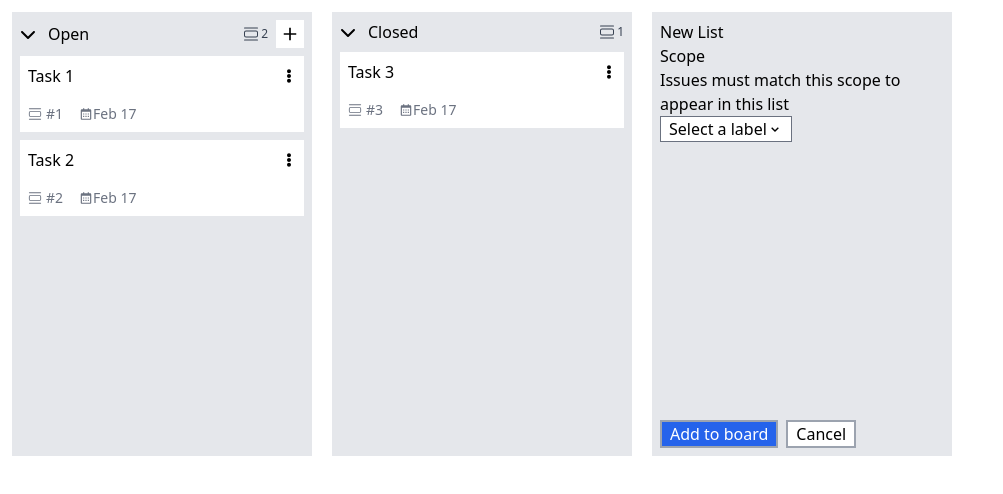
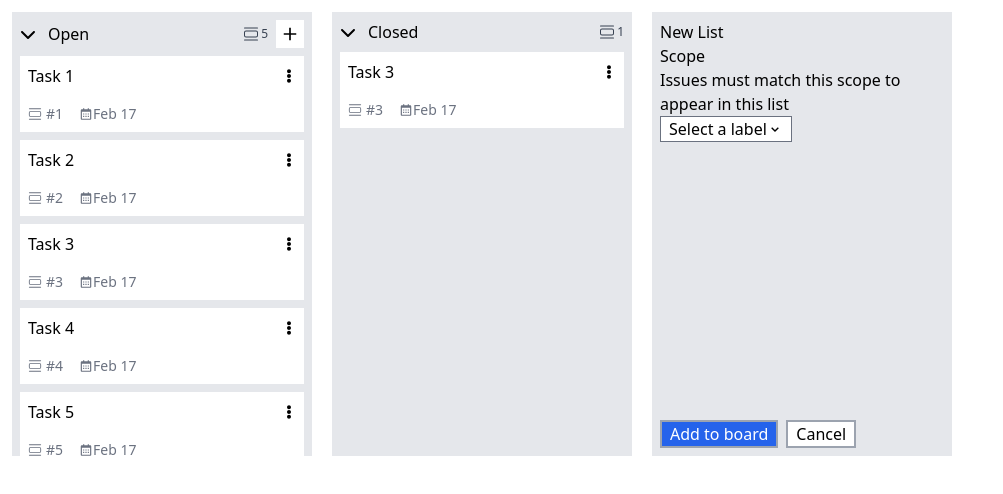
Before and after one commit to hibamroum/react-kanbanboard, a React (Vite) app: page / in a window 1280 px wide. Both pictures are taken after a click on the button "+ New list". Shown: the top 494 px of the page, without its empty margins (0-1003 px from the left). Built offline with nearby package versions, Linux system fonts and the light colour scheme.

Commit message:
implemented infinite scroll feature

```diff
--- a/data/columns.json
+++ b/data/columns.json
@@ -21,6 +21,70 @@
                     "task_category": "Feature",
                     "task_number": 2,
                     "due_date": "Feb 17"
+                },
+                {
+                    "id": "1-3",
+                    "title": "Task 3",
+                    "task_status": "Open",
+                    "task_category": "Feature",
+                    "task_number": 3,
+                    "due_date": "Feb 17"
+                },
+                {
+                    "id": "1-4",
+                    "title": "Task 4",
+                    "task_status": "Open",
+                    "task_category": "Feature",
+                    "task_number": 4,
+                    "due_date": "Feb 17"
+                },
+                {
+                    "id": "1-5",
+                    "title": "Task 5",
+                    "task_status": "Open",
+                    "task_category": "Feature",
+                    "task_number": 5,
+                    "due_date": "Feb 17"
+                },
+                {
+                    "id": "1-6",
+                    "title": "Task 6",
+                    "task_status": "Open",
+                    "task_category": "Feature",
+                    "task_number": 6,
+                    "due_date": "Feb 17"
+                },
+                {
+                    "id": "1-7",
+                    "title": "Task 7",
+                    "task_status": "Open",
+                    "task_category": "Feature",
+                    "task_number": 7,
+                    "due_date": "Feb 17"
+                },
+                {
+                    "id": "1-8",
+                    "title": "Task 8",
+                    "task_status": "Open",
+                    "task_category": "Feature",
+                    "task_number": 2,
+                    "due_date": "Feb 17"
+                },
+                {
+                    "id": "1-9",
+                    "title": "Task 9",
+                    "task_status": "Open",
+                    "task_category": "Feature",
+                    "task_number": 9,
+                    "due_date": "Feb 17"
+                },
+                {
+                    "id": "1-10",
+                    "title": "Task 10",
+                    "task_status": "Open",
+                    "task_category": "Feature",
+                    "task_number": 10,
+                    "due_date": "Feb 17"
                 }
             ]
         },
--- /dev/null
+++ b/data/tasks.json
@@ -0,0 +1,118 @@
+{
+    "totalResults": 14,
+    "tasks":[
+        {
+          "id": "3-1",
+          "title": "Fix login error",
+          "task_category": "bug",
+          "task_number": 101,
+          "due_date": "2025-02-17",
+          "task_status": "open"
+        },
+        {
+          "id": "4-1",
+          "title": "Add dashboard analytics",
+          "task_category": "dashboard",
+          "task_number": 102,
+          "due_date": "2025-02-17",
+          "task_status": "closed"
+        },
+        {
+          "id": "5-1",
+          "title": "Optimize database queries",
+          "task_category": "db",
+          "task_number": 103,
+          "due_date": "2025-02-17",
+          "task_status": "open"
+        },
+        {
+          "id": "7-1",
+          "title": "Implement form validation",
+          "task_category": "form",
+          "task_number": 104,
+          "due_date": "2025-02-17",
+          "task_status": "closed"
+        },
+        {
+          "id": "8-1",
+          "title": "Prepare manager report",
+          "task_category": "manager",
+          "task_number": 105,
+          "due_date": "2025-02-17",
+          "task_status": "open"
+        },
+        {
+          "id": "6-1",
+          "title": "Develop new feature: user profiles",
+          "task_category": "feature",
+          "task_number": 106,
+          "due_date": "2025-02-17",
+          "task_status": "closed"
+        },
+        {
+          "id": "9-1",
+          "title": "UI redesign for homepage",
+          "task_category": "ui",
+          "task_number": 107,
+          "due_date": "2025-02-17",
+          "task_status": "open"
+        },
+        {
+          "id": "3-2",
+          "title": "Resolve signup page 3",
+          "task_category": "bug",
+          "task_number": 108,
+          "due_date": "2025-02-17",
+          "task_status": "closed"
+        },
+        {
+          "id": "4-2",
+          "title": "Add filter option in dashboard",
+          "task_category": "dashboard",
+          "task_number": 109,
+          "due_date": "2025-02-17",
+          "task_status": "open"
+        },
+        {
+          "id": "5-2",
+          "title": "Backup database daily",
+          "task_category": "db",
+          "task_number": 110,
+          "due_date": "2025-02-17",
+          "task_status": "closed"
+        },
+        {
+          "id": "7-2",
+          "title": "Enhance form accessibility",
+          "task_category": "form",
+          "task_number": 111,
+          "due_date": "2025-02-17",
+          "task_status": "open"
+        },
+        {
+          "id": "8-2",
+          "title": "Organize manager's weekly meeting",
+          "task_category": "manager",
+          "task_number": 112,
+          "due_date": "2025-02-17",
+          "task_status": "closed"
+        },
+        {
+          "id": "6-2",
+          "title": "Introduce dark mode feature",
+          "task_category": "feature",
+          "task_number": 113,
+          "due_date": "2025-02-17",
+          "task_status": "open"
+        },
+        {
+          "id": "9-2",
+          "title": "Fix button alignment on UI",
+          "task_category": "ui",
+          "task_number": 114,
+          "due_date": "2025-02-17",
+          "task_status": "closed"
+        }
+      ]
+
+}
--- a/package.json
+++ b/package.json
@@ -14,7 +14,8 @@
     "prop-types": "^15.8.1",
     "react": "^18.3.1",
     "react-dom": "^18.3.1",
-    "react-icons": "^5.4.0"
+    "react-icons": "^5.4.0",
+    "react-infinite-scroll-component": "^6.1.0"
   },
   "devDependencies": {
     "@types/react": "^18.3.3",
--- a/src/components/Column.jsx
+++ b/src/components/Column.jsx
@@ -1,16 +1,35 @@
-import { FaChevronDown, FaGear } from "react-icons/fa6";
+import { FaChevronDown } from "react-icons/fa6";
 import { BsViewList } from "react-icons/bs";
 import { IoMdAdd } from "react-icons/io";
 import TaskCard from "./TaskCard";
 import PropTypes from "prop-types";
 import { useState } from "react";
 import { VscGear } from "react-icons/vsc";
+import InfiniteScroll from "react-infinite-scroll-component";
 
 const Column = (props) => {
   const [tasks, setTasks] = useState(props.tasks);
+  const [visibleTasks, setVisibleTasks] = useState(tasks.slice(0, 5));
+  const [hasMore, setHasMore] = useState(true);
+
+  const fetchMoreTasks = () => {
+    if (visibleTasks.length >= tasks.length) {
+      setHasMore(false);
+      return;
+    }
+    setTimeout(() => {
+      setVisibleTasks((prev) => [
+        ...prev,
+        ...tasks.slice(prev.length, prev.length + 5),
+      ]);
+    }, 1000);
+  };
   return (
     <div className="flex gap-5">
-      <div className="w-70 h-104 bg-gray-200 p-2  overflow-y-auto ">
+      <div
+        id={`col-${props.index}`}
+        className="w-70 h-104 bg-gray-200 p-2  overflow-y-auto "
+      >
         {/* Column Header */}
         <div className=" flex justify-between items-center  ">
           {/* Header Left Section */}
@@ -29,7 +48,7 @@ const Column = (props) => {
           <div className="flex items-center gap-2">
             <div className="flex items-center text-gray-700 gap-0.5">
               <BsViewList />
-              <span className="text-xxs">{props.tasks.length}</span>
+              <span className="text-xxs">{visibleTasks.length}</span>
             </div>
             {props.title !== "Closed" && (
               <div className="flex space-x-1">
@@ -38,8 +57,8 @@ const Column = (props) => {
                   onClick={function handleAddTask() {
                     console.log("Add Task Clicked");
 
-                    setTasks([
-                      ...tasks,
+                    setVisibleTasks([
+                      ...visibleTasks,
                       {
                         id: `${props.id}-${props.tasks.length + 1}`,
                         title: `Task${props.tasks.length + 1}`,
@@ -73,7 +92,17 @@ const Column = (props) => {
           </div>
         </div>
         {/* Column Body */}
-        {tasks.map((task) => {
+
+        <div>
+          <InfiniteScroll
+            dataLength={visibleTasks.length}
+            next={fetchMoreTasks}
+            scrollableTarget={`col-${props.index}`}
+            hasMore={hasMore}
+            loader={<h4>Loading...</h4>}
+            endMessage={<p>No more tasks</p>}
+          >
+            {visibleTasks.map((task) => {
               return (
                 <TaskCard
                   key={`${props.id}-${task.id}`}
@@ -88,11 +117,14 @@ const Column = (props) => {
                 />
               );
             })}
+          </InfiniteScroll>
+        </div>
       </div>
     </div>
   );
 };
 Column.propTypes = {
+  index: PropTypes.number,
   id: PropTypes.number,
   title: PropTypes.string,
   tasks: PropTypes.array,
--- a/src/components/KanbanBoard.jsx
+++ b/src/components/KanbanBoard.jsx
@@ -9,18 +9,24 @@ function KanbanBoard() {
   const [loading, setLoading] = useState(true);
   const [error, setError] = useState(null);
 
-  // const [openTasks, setOpenTasks] = useState(
-  //   storedTasks.filter((task) => {
-  //     return task.column.id == 1;
-  //   })
-  // );
-  // const [closedTasks, setClosedTasks] = useState(
-  //   storedTasks.filter((task) => {
-  //     return task.column.id == 2;
-  //   })
-  // );
+  const [isNewList, setIsNewList] = useState(false);
+  const [storedTasks, setStoredTasks] = useState();
 
-  const [isNewList, setIsNewList] = useState(false);
+  const fetchTasks = async () => {
+    let dataURL = "../../data/tasks.json";
+    try {
+      const response = await fetch(dataURL);
+      if (!response.ok) {
+        throw new Error("Failed to fetch data");
+      }
+      const result = await response.json();
+      setStoredTasks(result.tasks);
+    } catch (error) {
+      setError(error);
+    } finally {
+      setLoading(false);
+    }
+  };
 
   useEffect(() => {
     const fetchData = async () => {
@@ -52,6 +58,7 @@ function KanbanBoard() {
           return (
             <Column
               key={index}
+              index={index}
               id={col.id}
               title={col.name}
               tasks={col.tasks}
@@ -66,6 +73,7 @@ function KanbanBoard() {
             className="border-2 px-2 rounded-xmd"
             onClick={function () {
               setIsNewList(true);
+              fetchTasks();
             }}
           >
             + New list
@@ -76,6 +84,8 @@ function KanbanBoard() {
             setIsNewList={setIsNewList}
             lists={lists}
             setLists={setLists}
+            storedTasks={storedTasks}
+            setStoredTasks={setStoredTasks}
           />
         )}
       </div>
--- a/src/components/NewColumnForm.jsx
+++ b/src/components/NewColumnForm.jsx
@@ -81,9 +81,13 @@ function NewColumnForm(props) {
                     : selectedOption == "UI"
                     ? "violet"
                     : "",
-                tasks: [],
+
+                tasks: props.storedTasks.filter((task) => {
+                  return task.task_category == selectedOption.toLowerCase();
+                }),
               },
             ]);
+
             props.setIsNewList(false);
           }}
         >
@@ -105,5 +109,7 @@ NewColumnForm.propTypes = {
   setIsNewList: PropTypes.func,
   lists: PropTypes.array,
   setLists: PropTypes.func,
+  storedTasks: PropTypes.array,
+  setStoredTasks: PropTypes.func,
 };
 export default NewColumnForm;
```
Also changed, not shown: data/tasks.js (deleted, +0 -20 lines), 1 other file (tests, documents, lock files or other folders). Lines whose indentation alone changed are shown as unchanged.
